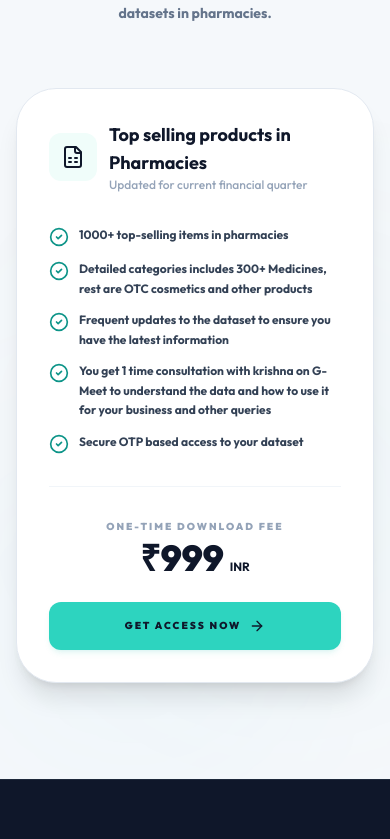
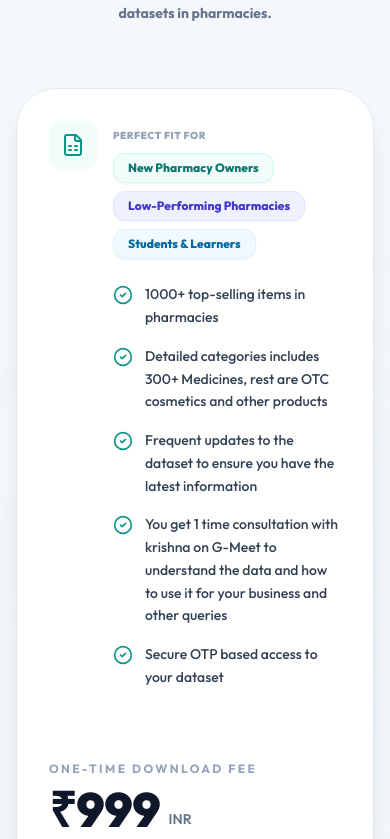
Before and after one commit to Akay101/krishnamedicose-web-app, a React (Vite) app in the folder frontend/: page / in a window 390 px wide. Shown: the part 9245-10084 px from the top of the page. Built offline with nearby package versions, Linux system fonts and the light colour scheme; no server answers.

Commit message:
fixed responsiveness

```diff
--- a/frontend/src/components/MedicineDataSection.jsx
+++ b/frontend/src/components/MedicineDataSection.jsx
@@ -63,46 +63,60 @@ export default function MedicineDataSection() {
           </p>
         </div>
 
-        <div className="bg-white border border-slate-200 rounded-[2.5rem] lg:rounded-[3.5rem] p-8 lg:p-12 shadow-xl grid grid-cols-1 md:grid-cols-12 gap-8 lg:gap-12 items-center">
+        <div className="bg-white border border-slate-200 rounded-[2.5rem] lg:rounded-[3.5rem] p-8 lg:p-12 shadow-xl grid grid-cols-1 md:grid-cols-12 gap-10">
           {/* Details */}
-          <div className="md:col-span-7 space-y-6">
-            <div className="flex items-center gap-3">
-              <div className="p-3 bg-teal-50 rounded-xl text-teal-650 shrink-0">
+          <div className="md:col-span-7">
+            <div className="flex items-start gap-4">
+              <div className="flex h-12 w-12 shrink-0 items-center justify-center rounded-xl bg-teal-50 text-teal-600">
                 <FileSpreadsheet className="w-6 h-6" />
               </div>
+
+              <div className="space-y-6">
+                <div className="space-y-3">
                   <div>
-                <h3 className="font-bold text-lg text-slate-900 font-outfit">
-                  Top selling products in Pharmacies
-                </h3>
-                <p className="text-xs text-slate-400 font-medium">
-                  Updated for current financial quarter
-                </p>
+                    <span className="text-[10px] font-black uppercase text-slate-400 tracking-wider">
+                      Perfect Fit For
+                    </span>
+                    <div className="flex flex-wrap gap-2 mt-2">
+                      <span className="inline-flex items-center px-3.5 py-1.5 rounded-xl text-xs font-extrabold bg-teal-50 border border-teal-100 text-teal-700 select-none shadow-sm transition-all hover:scale-[1.03]">
+                        New Pharmacy Owners
+                      </span>
+                      <span className="inline-flex items-center px-3.5 py-1.5 rounded-xl text-xs font-extrabold bg-indigo-50 border border-indigo-100 text-indigo-700 select-none shadow-sm transition-all hover:scale-[1.03]">
+                        Low-Performing Pharmacies
+                      </span>
+                      <span className="inline-flex items-center px-3.5 py-1.5 rounded-xl text-xs font-extrabold bg-sky-50 border border-sky-100 text-sky-700 select-none shadow-sm transition-all hover:scale-[1.03]">
+                        Students & Learners
+                      </span>
+                    </div>
                   </div>
                 </div>
 
-            <div className="space-y-3 pt-2">
+                <div className="space-y-4">
                   {features.map((feat, idx) => (
-                <div key={idx} className="flex gap-2.5 items-start">
-                  <CheckCircle2 className="w-5 h-5 text-teal-600 shrink-0 mt-0.5" />
-                  <span className="text-xs md:text-sm font-bold text-slate-700 leading-relaxed">
+                    <div key={idx} className="flex items-start gap-3">
+                      <CheckCircle2 className="w-5 h-5 shrink-0 mt-0.5 text-teal-600" />
+                      <span className="text-sm font-medium leading-relaxed text-slate-700">
                         {feat}
                       </span>
                     </div>
                   ))}
                 </div>
               </div>
+            </div>
+          </div>
 
           {/* Pricing & CTA */}
-          <div className="md:col-span-5 border-t md:border-t-0 md:border-l border-slate-100 pt-8 md:pt-0 md:pl-8 lg:pl-12 flex flex-col items-center md:items-start text-center md:text-left space-y-6">
+          <div className="md:col-span-5 md:border-l border-slate-200 md:pl-12 pt-8 md:pt-0 flex flex-col justify-center">
             <div>
-              <p className="text-[10px] font-black uppercase tracking-[0.2em] text-slate-400 mb-1">
+              <p className="text-xs font-bold uppercase tracking-[0.2em] text-slate-400">
                 One-Time Download Fee
               </p>
-              <div className="flex items-baseline gap-1.5 justify-center md:justify-start">
-                <span className="text-4xl lg:text-5xl font-black text-slate-900 font-outfit">
+
+              <div className="mt-2 flex items-end gap-2">
+                <span className="text-5xl font-black text-slate-900 font-outfit">
                   ₹{price}
                 </span>
-                <span className="text-xs font-bold text-slate-450 uppercase">
+                <span className="mb-1 text-sm font-semibold uppercase text-slate-500">
                   INR
                 </span>
               </div>
@@ -110,10 +124,10 @@ export default function MedicineDataSection() {
 
             <Link
               to="/medicine-data"
-              className="w-full btn-primary py-4 flex items-center justify-center gap-2 group rounded-xl lg:rounded-2xl font-black uppercase text-[10px] tracking-[0.2em] shadow-md shadow-teal-500/10 hover:scale-105 active:scale-95 transition-transform"
+              className="mt-8 w-full btn-primary py-4 rounded-2xl flex items-center justify-center gap-2 group font-bold uppercase tracking-wider shadow-md transition-transform hover:scale-[1.02] active:scale-[0.98]"
             >
               <span>Get Access Now</span>
-              <ArrowRight className="w-4 h-4 group-hover:translate-x-1 transition-transform" />
+              <ArrowRight className="w-4 h-4 transition-transform group-hover:translate-x-1" />
             </Link>
           </div>
         </div>
--- a/frontend/src/pages/MedicineDataPage.jsx
+++ b/frontend/src/pages/MedicineDataPage.jsx
@@ -445,11 +445,11 @@ export default function MedicineDataPage() {
   };
 
   const bundleHighlights = [
-    "500+ most sold medicines in pharmacies with salt profiles.",
-    "Comprehensive pricing structures (MRP, PTS, PTR) & profit margin details.",
-    "Manufacturer, therapeutic class, and market share statistics.",
-    "Fully structured dataset with indications and drug salt mappings.",
-    "Verified data matching active retail and wholesale order books.",
+    "1000+ top-selling items in pharmacies",
+    "Detailed categories includes 300+ Medicines, rest are OTC cosmetics and other products",
+    "Frequent updates to the dataset to ensure you have the latest information",
+    "You get 1 time consultation with krishna on G-Meet to understand the data and how to use it for your business and other queries",
+    "Secure OTP based access to your dataset",
   ];
 
   return (
@@ -590,6 +590,8 @@ export default function MedicineDataPage() {
                   </div>
                 ) : (
                   <>
+                    {/* Desktop View: Table */}
+                    <div className="hidden md:block">
                       <table className="min-w-full divide-y divide-slate-100 text-left text-sm select-none relative">
                         <thead className="sticky top-0 z-20 shadow-sm bg-slate-50">
                           <tr className="text-[10px] font-black uppercase tracking-widest text-slate-500 border-b border-slate-100 bg-slate-50 whitespace-nowrap">
@@ -631,6 +633,53 @@ export default function MedicineDataPage() {
                           ))}
                         </tbody>
                       </table>
+                    </div>
+
+                    {/* Mobile View: Stacked Cards with Framer Motion animations */}
+                    <div className="block md:hidden p-4 space-y-4 bg-slate-50/30">
+                      {data.map((row, idx) => (
+                        <motion.div
+                          key={idx}
+                          initial={{ opacity: 0, y: 15 }}
+                          animate={{ opacity: 1, y: 0 }}
+                          transition={{
+                            duration: 0.35,
+                            delay: Math.min((idx % 8) * 0.05, 0.4),
+                          }}
+                          className="bg-white border border-slate-100 rounded-2xl p-5 shadow-sm space-y-3 active:scale-[0.99] transition-all"
+                        >
+                          <div className="flex items-start justify-between">
+                            <span className="bg-teal-50 border border-teal-100 text-teal-700 font-extrabold text-[9px] uppercase tracking-wider px-2 py-0.5 rounded-lg whitespace-nowrap">
+                              {row["CATEGORY"] || "N/A"}
+                            </span>
+                          </div>
+
+                          <h4 className="text-sm font-extrabold font-outfit text-slate-900 leading-snug">
+                            {row["BRAND NAME"] || "N/A"}
+                          </h4>
+
+                          <div className="space-y-2.5 pt-2 border-t border-slate-50">
+                            <div className="flex flex-col">
+                              <span className="text-[8px] font-black uppercase text-slate-400 tracking-wider">
+                                Salt / Composition
+                              </span>
+                              <span className="text-[11px] font-bold font-mono text-slate-650 mt-0.5 leading-tight">
+                                {row["SALT / COMPOSITION"] || "N/A"}
+                              </span>
+                            </div>
+
+                            <div className="flex flex-col">
+                              <span className="text-[8px] font-black uppercase text-slate-400 tracking-wider">
+                                Indications / Usage
+                              </span>
+                              <span className="text-xs text-slate-500 font-semibold mt-0.5 leading-relaxed">
+                                {row["DETAILS / USAGE"] || "N/A"}
+                              </span>
+                            </div>
+                          </div>
+                        </motion.div>
+                      ))}
+                    </div>
 
                     {dataLoading && page > 1 && (
                       <div className="flex justify-center items-center py-4 border-t border-slate-100 bg-white sticky bottom-0 z-10 shadow-md">
@@ -666,9 +715,10 @@ export default function MedicineDataPage() {
                   </span>
                 </div>
                 <h1 className="text-4xl lg:text-5xl font-black font-outfit leading-tight tracking-tight text-slate-900">
-                  Popular Medicine <br />
+                  Top-Selling Items
+                  <br />
                   <span className="text-gradient bg-gradient-to-r from-teal-600 to-sky-600 italic">
-                    Market Intel Bundle
+                    in Pharmacies
                   </span>
                 </h1>
                 <p className="text-base lg:text-lg text-slate-650 mt-4 leading-relaxed font-medium">
@@ -678,11 +728,13 @@ export default function MedicineDataPage() {
                 </p>
               </div>
 
-              <div className="bg-white border border-slate-200 rounded-[2.5rem] p-8 shadow-md space-y-6">
-                <div className="flex items-center gap-4 border-b border-slate-100 pb-4">
-                  <div className="w-12 h-12 bg-teal-50 rounded-2xl flex items-center justify-center text-teal-600 shrink-0">
+              <div className="bg-white border border-slate-200 rounded-[2.5rem] p-8 shadow-md">
+                <div className="flex items-start gap-4 pb-4">
+                  <div className="w-12 h-12 bg-teal-50 rounded-2xl flex items-center justify-center text-teal-600 shrink-0 mt-1">
                     <FileSpreadsheet className="w-6 h-6" />
                   </div>
+
+                  <div className="space-y-4 flex-1">
                     <div>
                       <h3 className="font-bold text-lg text-slate-900 font-outfit">
                         Structured Intel Database
@@ -691,8 +743,27 @@ export default function MedicineDataPage() {
                         Instant secure access via email OTP login
                       </p>
                     </div>
+
+                    <div className="space-y-3">
+                      <span className="text-[10px] font-black uppercase text-slate-400 tracking-wider block">
+                        Perfect Fit For
+                      </span>
+                      <div className="flex flex-wrap gap-2">
+                        <span className="inline-flex items-center px-3.5 py-1.5 rounded-xl text-xs font-extrabold bg-teal-50 border border-teal-100 text-teal-700 select-none shadow-sm transition-all hover:scale-[1.03]">
+                          New Pharmacy Owners
+                        </span>
+                        <span className="inline-flex items-center px-3.5 py-1.5 rounded-xl text-xs font-extrabold bg-indigo-50 border border-indigo-100 text-indigo-700 select-none shadow-sm transition-all hover:scale-[1.03]">
+                          Low-Performing Pharmacies
+                        </span>
+                        <span className="inline-flex items-center px-3.5 py-1.5 rounded-xl text-xs font-extrabold bg-sky-50 border border-sky-100 text-sky-700 select-none shadow-sm transition-all hover:scale-[1.03]">
+                          Students & Learners
+                        </span>
+                      </div>
+                    </div>
+                  </div>
                 </div>
 
+                <div className="border-t border-slate-100 pt-6 mt-2 pl-0 md:pl-16">
                   <div className="space-y-4">
                     {bundleHighlights.map((item, idx) => (
                       <div key={idx} className="flex gap-3 items-start">
@@ -702,6 +773,7 @@ export default function MedicineDataPage() {
                         </span>
                       </div>
                     ))}
+                  </div>
                 </div>
               </div>
 
```
Lines whose indentation alone changed are shown as unchanged.
